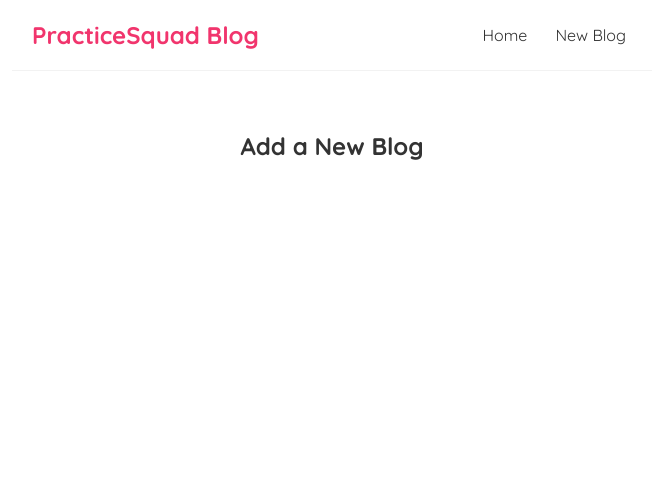
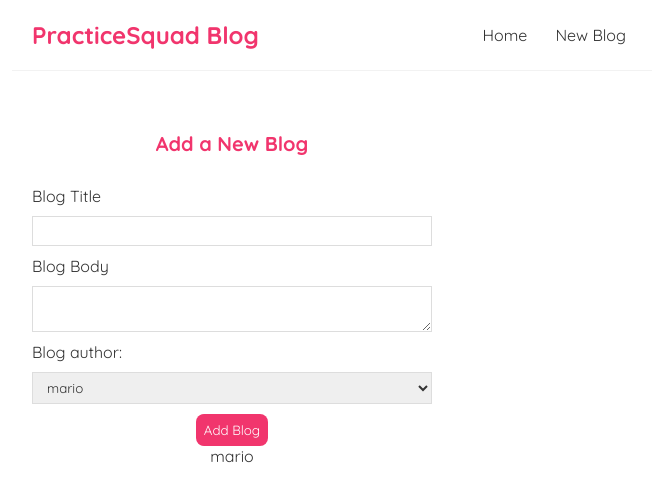
Before and after one commit to ncarlson55/practice-react-blogApp, a React (Create React App) app: page /create in a window 1280 px wide. Shown: the top 502 px of the page, without its empty margins (308-964 px from the left). Built offline with nearby package versions, Linux system fonts and the light colour scheme.

Commit message:
Form Created

```diff
--- a/src/Create.js
+++ b/src/Create.js
@@ -1,7 +1,38 @@
+import { useState } from 'react';
+
 const Create = () => {
+    const [title, setTitle] = useState('');
+    const [body, setBody] = useState('');
+    const [author, setAuthor] = useState('mario')
+
     return (
         <div className="create">
             <h2>Add a New Blog</h2>
+            <form action="">
+                <label htmlFor="">Blog Title</label>
+                <input
+                type="text"
+                required
+                value={title}
+                onChange={ e  => setTitle(e.target.value)}
+                />
+                <label htmlFor="">Blog Body</label>
+                <textarea
+                required
+                value={body}
+                onChange={e => setBody(e.target.value)}
+                >
+                </textarea>
+                <label htmlFor="">Blog author:</label>
+                <select value={author} onChange={e => setAuthor(e.target.value)}>
+                    <option value="mario">mario</option>
+                    <option value="yoshi">yoshi</option>
+                </select>
+                <button>Add Blog</button>
+                <p>{ title }</p>
+                <p>{ body }</p>
+                <p>{ author }</p>
+            </form>
         </div>
      );
 }
--- a/src/index.css
+++ b/src/index.css
@@ -85,3 +85,39 @@
   border-radius: 8px;
   cursor: pointer;
 }
+/* create component */
+
+.create {
+  max-width: 400px;
+  margin: 0;
+  text-align: center;
+}
+
+.create label {
+  text-align: left;
+  display: block;
+}
+
+.create h2{
+  font-size: 20px;
+  color: #f1356d;
+  margin-bottom: 30px;
+}
+
+.create input, .create textarea, .create select {
+  width: 100%;
+  padding: 6px 10px;
+  margin: 10px 0;
+  border: 1px solid #ddd;
+  box-sizing: border-box;
+  display: block;
+}
+
+.create button{
+  background: #f1356d;
+  color: #fff;
+  border: 0;
+  padding: 8px;
+  border-radius: 8px;
+  cursor: pointer;
+}
```
